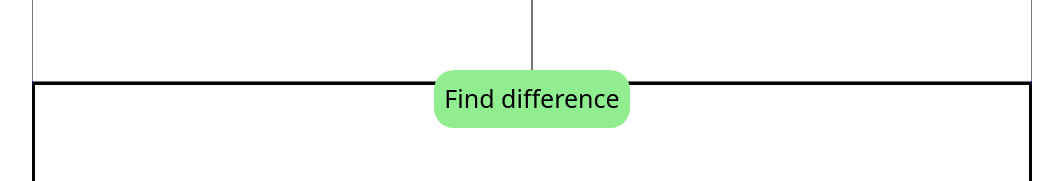
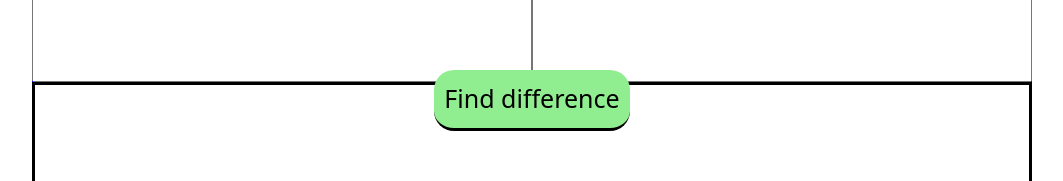
Before and after one commit to ARed99/text_image_pdf_compare, a SvelteKit app: page /compare-text in a window 1280 px wide. Shown: the part 410-591 px from the top of the page, without its empty margins (108-1171 px from the left). Built offline with nearby package versions, Linux system fonts and the light colour scheme.

Commit message:
added switch style to diff btn

```diff
--- a/src/components/TextCompare.svelte
+++ b/src/components/TextCompare.svelte
@@ -66,6 +66,13 @@
 		border-radius: 20px;
 		border: 0px;
 		padding: 10px;
+		border-bottom: 3px solid black;
+		transition: all 100ms;
+	}
+	.diff-btn:active{
+		transition: all 100ms;
+		border-bottom: 0px;
+		font-size: 20px;
 	}
 	.inputs {
 		width: 1000px;
```
